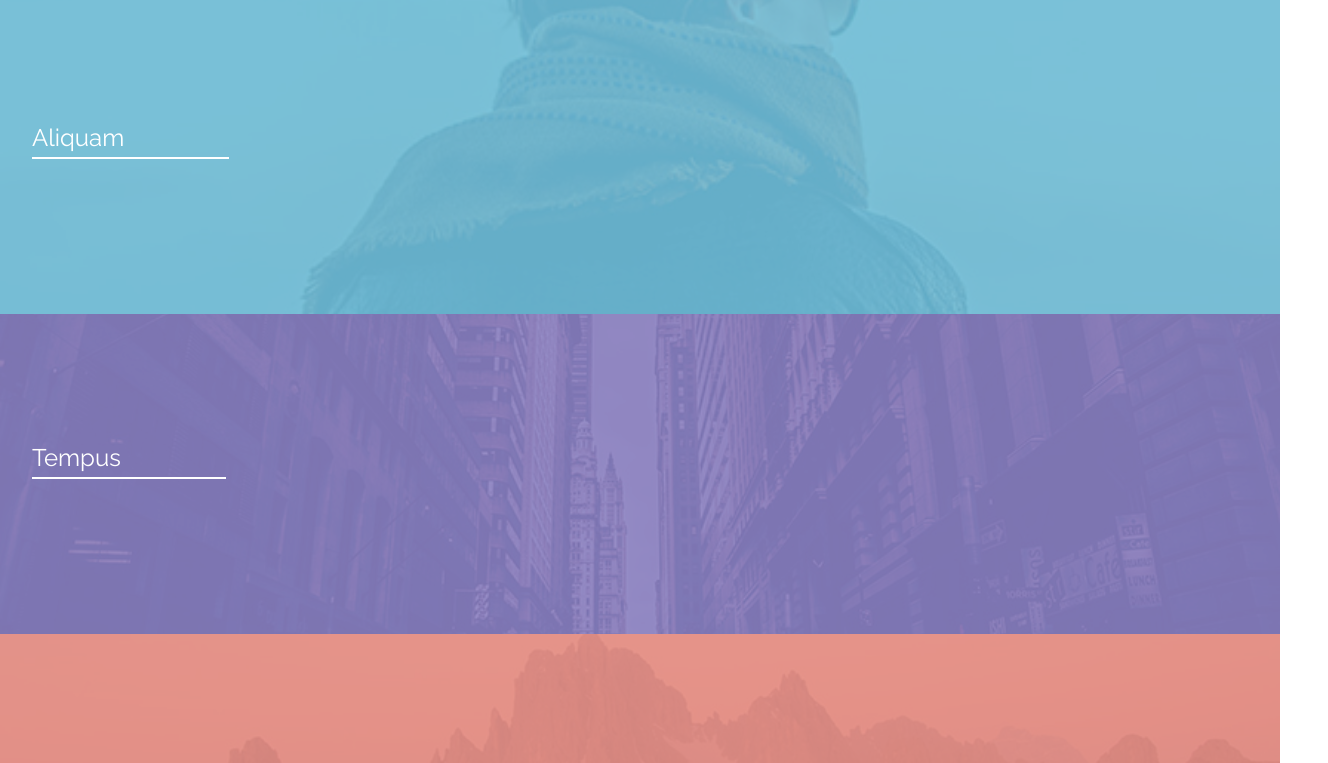
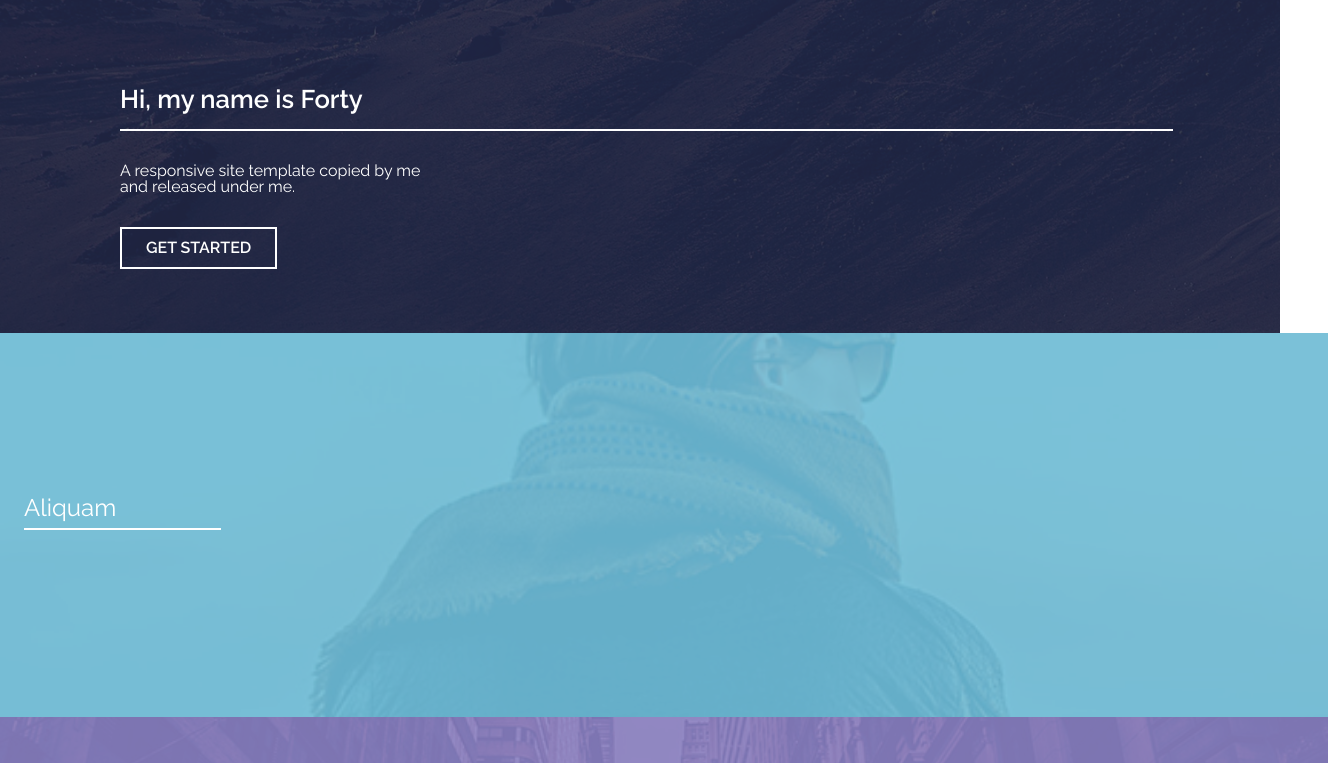
Before and after one commit to gultyaev/site1, a plain HTML site: page index.html in a window 1280 px wide. Shown: the part 50-813 px from the top of the page, 1328 px wide, since content can reach past the window. Drawn offline with Linux system fonts and the light colour scheme.

Commit message:
Немного поправил

```diff
--- a/index.html
+++ b/index.html
@@ -16,45 +16,59 @@
 		</header>
 
 		<section class="banner">
-
+			<div class="inner">
+				<div class="art-text">
+					<h1>Hi, my name is Forty</h1>
+				</div>
+				<div class="content">
+					<p>A responsive site template copied by me <br> and released under me.</p>
+				</div>
+				<a href="landing.html" class="get-started">get started</a>
+			</div>
 		</section>
 
-		<section class="cont">
+		<section class="cont row">
 			<article>
 				<div class="art-text">
 					<h3><a class="link" href="landing.html">Aliquam</a></h3>
 					<p>ipsum dolor sit amet</p>
 				</div>
+				<a class="link primary" href="landing.html"></a>
 			</article>
 			<article>
 				<div class="art-text">
 					<h3><a class="link" href="landing.html">Tempus</a></h3>
 					<p>feugiat amet tempus</p>
 				</div>
+				<a class="link primary" href="landing.html"></a>
 			</article>
 			<article>
 				<div class="art-text">
 					<h3><a class="link" href="landing.html">Magna</a></h3>
 					<p>Lorem etiam nullan</p>
 				</div>
+				<a class="link primary" href="landing.html"></a>
 			</article>
 			<article>
 				<div class="art-text">
 					<h3><a class="link" href="landing.html">Ipsum</a></h3>
 					<p>nisl sed aliquam</p>
 				</div>
+				<a class="link primary" href="landing.html"></a>
 			</article>
 			<article>
 				<div class="art-text">
 					<h3><a class="link" href="landing.html">Consequat</a></h3>
 					<p>Ipsum dolor sit amet</p>
 				</div>
+				<a class="link primary" href="landing.html"></a>
 			</article>
 			<article>
 				<div class="art-text">
 					<h3><a class="link" href="landing.html">Etiam</a></h3>
 					<p>feugiat amet tempus</p>
 				</div>
+				<a class="link primary" href="landing.html"></a>
 			</article>
 		</section>
 
--- a/style.css
+++ b/style.css
@@ -1,4 +1,4 @@
-@import url('https://fonts.googleapis.com/css?family=Raleway');
+@import url('https://fonts.googleapis.com/css?family=Raleway:400,600');
 /* CSS Reset */
 html, body, div, span, applet, object, iframe,
 h1, h2, h3, h4, h5, h6, p, blockquote, pre,
@@ -46,17 +46,20 @@ table {
 
 /**************************************************************
 
-G E N E R A L
+F O N T S
 
 **************************************************************/
-
-/* FONTS */
 
 html, body {
 	font-family: 'Raleway', sans-serif;
 }
 
-/* HEAD */
+/**************************************************************
+
+H E A D E R
+
+**************************************************************/
+
 .header {
 	height: 2.75em;
 	font-weight: 600;
@@ -81,17 +84,110 @@ html, body {
 	line-height: 1.65em;
 	margin-right: 0.325em;
 	letter-spacing: 0.1em;
-	padding: 0 0.125em 0 0.375em;
+	padding: 0.1em 0.3em 0.1em 0.4em;
 	font-weight: 600;
+	transition: background-color 0.6s;
+}
+.logo-link:hover >span {
+	background-color: aquamarine;
 }
 
-/* BODY */
+/**************************************************************
+
+B A N N E R
+
+**************************************************************/
+
+.banner {
+	padding: 8em 0 4em 0;
+	display: flex;
+	align-items: center;
+	position: relative;
+	top: -2.75em;
+	margin-bottom: -2.75em;
+	background-attachment: scroll;
+	background-image: url(images/banner.jpg);
+	background-position: center;
+	background-repeat: no-repeat;
+	background-size: cover;
+}
+.banner::after {
+	content: "";
+	display: block;
+	width: 100%;
+	height: 100%;
+	background-color: #242943;
+	position: absolute;
+	top: 0;
+	left: 0;
+	opacity: 0.85;
+	z-index: 1;
+}
+
+.inner {
+	width: calc(100% - 3em);
+	max-width: 65em;
+	padding: 0 !important;
+	position: relative;
+	z-index: 2;
+	color: #fff;
+	margin: 0 auto;
+}
+
+.art-text>h1 {
+	font-size: 1.6em;
+	font-weight: 600;
+	line-height: 1.65;
+	margin: 0 0 1em 0;
+}
+
+.content {
+	display: block;
+	margin: 0 0 2em 0;
+}
+
+.get-started {
+	display: inline-block;
+	text-decoration: none;
+	padding: 0.7em 1.5em;
+	color: #fff;
+	text-transform: uppercase;
+	font-weight: 600;
+	outline: none;
+	border: 2px solid #fff;
+	transition: 0.3s;
+}
+.get-started:hover {
+	color: aquamarine;
+	border-color: aquamarine;
+}
+.get-started:active {
+	color: yellow;
+	border-color: yellow;
+}
+
+@media screen and (max-width: 480px) {
+	.content p br {
+		display: none;
+	}
+}
+
+/**************************************************************
+
+B O D Y
+
+**************************************************************/
+
 body {
 	min-width: 320px;
 }
 
 .wrapper {
 	padding-top: 2.75em;
+}
+
+.cont {
+	background-color: #2a2f4a;
 }
 
 .row::before,
@@ -107,6 +203,7 @@ article {
 	min-height: 20em;
 	max-height: 30em;
 	position: relative;
+	padding: 3em 1.5em 1em 1.5em;
 
 	background-position: center, center;
 	background-repeat: no-repeat;
@@ -187,7 +284,7 @@ article:nth-child(6n-5)::before {
 }
 
 .art-text {
-	margin-left: 2em;
+	margin-bottom: 2em;
 	position: relative;
 	z-index: 3;
 }
@@ -196,6 +293,7 @@ article:nth-child(6n-5)::before {
 	color: inherit;
 	display: block;
 	text-decoration: none;
+	outline: none;
 }
 
 .art-text>h3 {
@@ -226,3 +324,13 @@ article:nth-child(6n-5)::before {
 article:hover .art-text>p {
 	opacity: 1;
 }
+
+.primary {
+	height: 100%;
+	width: 100%;
+	position: absolute;
+	top: 0;
+	left: 0;
+	z-index: 4;
+	outline: none;
+}
```
